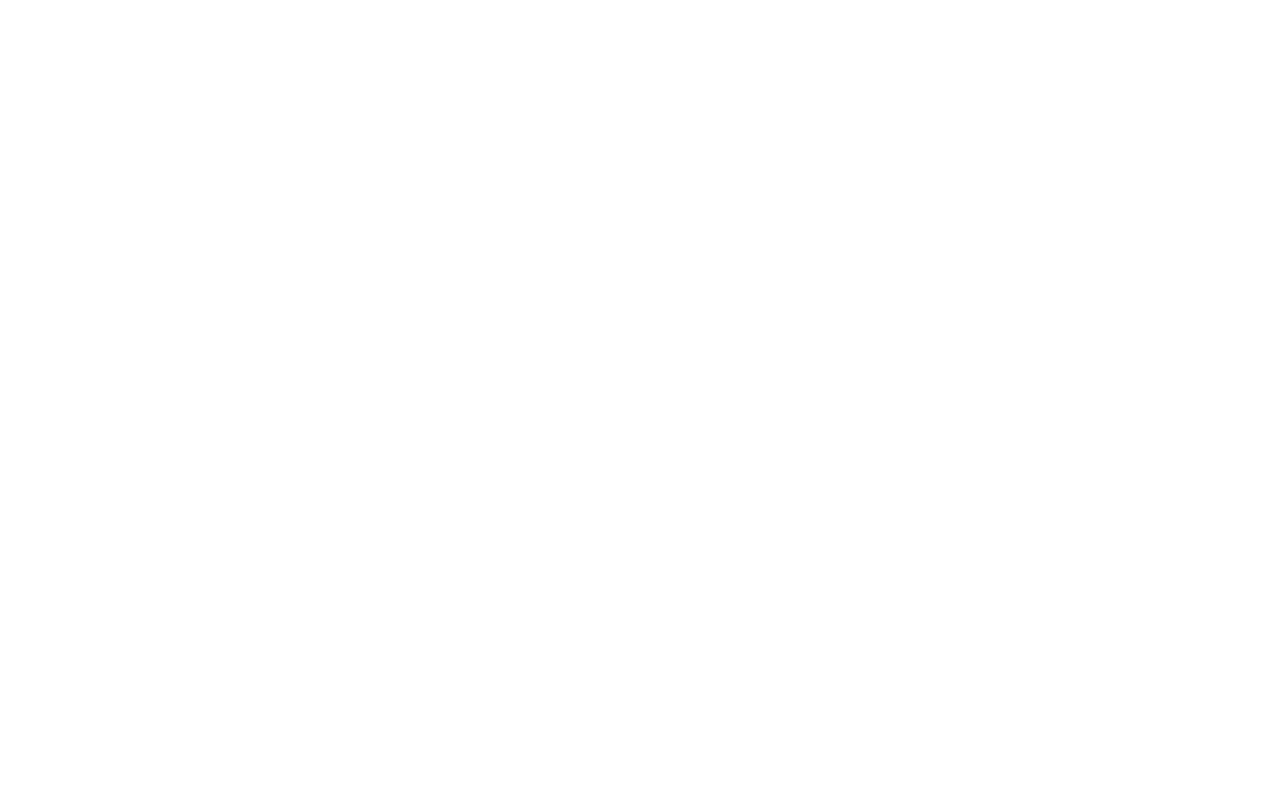
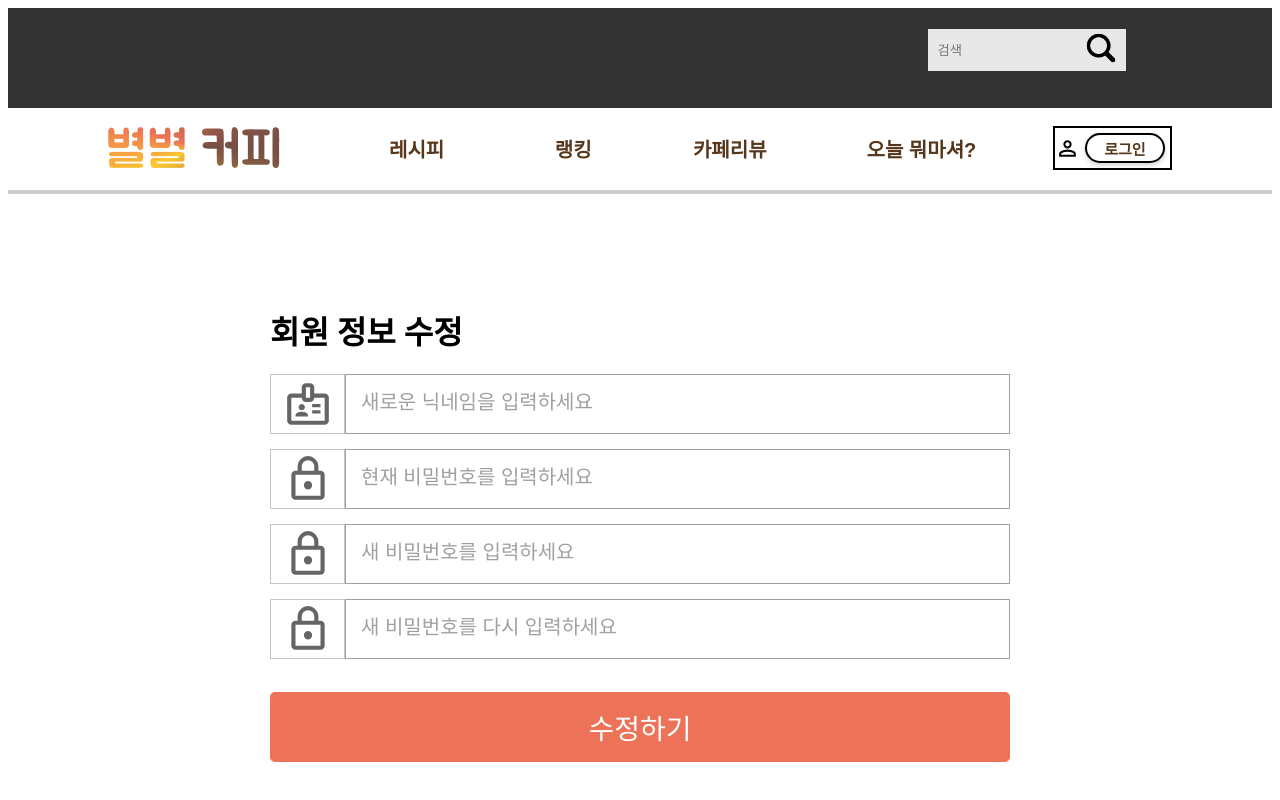
Before and after one commit to Seol-and-children/byeolbyeol-coffee-frontend, a React (Create React App) app: page /users/update in a window 1280 px wide. Before the commit this address had no page. Shown: the top 800 px of the page. Built offline with nearby package versions, Linux system fonts and the light colour scheme.

Commit message:
user revision 1st

```diff
--- a/src/User/Component/UserAction.js
+++ b/src/User/Component/UserAction.js
@@ -5,7 +5,7 @@
   UPDATE_USER,
   LOGOUT_USER,
   SET_USER_DATA,
-} from "./types";
+} from "./Types";
 
 // 로그인 액션
 export function loginUser(dataToSubmit) {
--- a/src/User/pages/LoginPage.js
+++ b/src/User/pages/LoginPage.js
@@ -1,10 +1,10 @@
 import React, { useState } from "react";
 import { Link, useNavigate } from "react-router-dom";
 import { useDispatch } from "react-redux";
-import { loginUser } from "../Component/UserAction";
+import { loginUser } from "../component/UserAction";
 import "../styles/Page.css";
-import KakaoLoginButton from "../Component/KakaoLoginButton";
-import { KAKAO_AUTH_URL } from "../Component/KakaoLoginButton";
+import KakaoLoginButton from "../component/KakaoLoginButton";
+import { KAKAO_AUTH_URL } from "../component/KakaoLoginButton";
 import logo from "../../assets/logo.png";
 
 function LoginPage() {
--- a/src/User/pages/Navbar.js
+++ b/src/User/pages/Navbar.js
@@ -1,12 +1,12 @@
 import React from "react";
 import { Routes, Route, Link, useNavigate } from "react-router-dom";
 import { useSelector, useDispatch } from "react-redux";
-import { logoutUser } from "../Component/UserAction"; // logoutUser 액션 크리에이터 임포트
+import { logoutUser } from "../component/UserAction"; // logoutUser 액션 크리에이터 임포트
 import LoginPage from "./LoginPage";
 import SignupPage from "./SignupPage";
 import UpdatePage from "./UpdatePage";
-import Kakao from "../Component/OAuth2RedirectHandeler";
-import UserNickName from "../Component/UserNickName";
+import Kakao from "../component/OAuth2RedirectHandeler";
+import UserNickName from "../component/UserNickName";
 import logo from "../../assets/logo.png";
 import person from "../../assets/Person.svg";
 import "../styles/Page.css";
--- a/src/User/pages/SignupPage.js
+++ b/src/User/pages/SignupPage.js
@@ -1,6 +1,6 @@
 import React, { useState } from 'react';
 import { useDispatch } from 'react-redux';
-import { SignuprUser } from '../Component/UserAction';
+import { SignuprUser } from '../component/UserAction';
 import '../styles/Page.css';
 import { useNavigate } from 'react-router-dom';
 
--- a/src/User/pages/UpdatePage.js
+++ b/src/User/pages/UpdatePage.js
@@ -1,23 +1,22 @@
-import React, { useState, useEffect } from "react";
-import { useDispatch, useSelector } from "react-redux";
-import { UpdateUser } from "../Component/UserAction";
+import React, { useState, useEffect } from 'react';
+import { useDispatch, useSelector } from 'react-redux';
+import { UpdateUser } from '../component/UserAction';
+import '../styles/Page.css';
 
-import "../styles/Page.css";
 
 function UpdatePage(props) {
     const dispatch = useDispatch();
-  const currentUser = useSelector((state) => state.user.userData);
-  const token = sessionStorage.getItem("token");
+    const currentUser = useSelector(state => state.user.userData);
+    const token = sessionStorage.getItem('token');
 
-  const [userNickName, setUserNickName] = useState(
-    currentUser ? currentUser.userNickName : ""
-  );
-  const [currentPassword, setCurrentPassword] = useState("");
-  const [newPassword, setNewPassword] = useState("");
-  const [confirmNewPassword, setConfirmNewPassword] = useState("");
+    const [userNickName, setUserNickName] = useState(currentUser ? currentUser.userNickName : '');
+    const [currentPassword, setCurrentPassword] = useState('');
+    const [newPassword, setNewPassword] = useState('');
+    const [confirmNewPassword, setConfirmNewPassword] = useState('');
+
 
     useEffect(() => {
-    console.log("세션 스토리지에서 가져온 토큰:", token);
+        console.log('세션 스토리지에서 가져온 토큰:', token);
 
         if (currentUser) {
             setUserNickName(currentUser.userNickName);
@@ -26,85 +25,97 @@
 
     const onUserNickNameHandler = (event) => {
         setUserNickName(event.currentTarget.value);
-  };
+    }
     const onCurrentPasswordHandler = (event) => {
         setCurrentPassword(event.currentTarget.value);
-  };
+    }
     const onNewPasswordHandler = (event) => {
         setNewPassword(event.currentTarget.value);
-  };
+    }
     const onConfirmNewPasswordHandler = (event) => {
         setConfirmNewPassword(event.currentTarget.value);
-  };
+    }
 
     const onSubmitHandler = (event) => {
         event.preventDefault();
-    console.log("업데이트 요청 시 사용되는 토큰:", token);
+        console.log('업데이트 요청 시 사용되는 토큰:', token);
+
 
         if (!currentUser) {
-      alert("사용자 정보가 존재하지 않습니다.");
+            alert('사용자 정보가 존재하지 않습니다.');
             return;
         }
 
         if (newPassword !== confirmNewPassword) {
-      return alert("새 비밀번호와 비밀번호 확인이 같지 않습니다.");
+            return alert('새 비밀번호와 비밀번호 확인이 같지 않습니다.');
         }
 
         let body = {
             userAccount: currentUser.userAccount,
-      userNickName: userNickName,
-      currentPassword: currentPassword,
-      newPassword: newPassword,
+            userNickName : userNickName,
+            currentPassword : currentPassword,
+            newPassword : newPassword,
         };
 
         dispatch(UpdateUser(body, currentUser.userAccount, token))
-      .then((response) => {
+            .then(response => {
                 console.log("Update Response:", response);
                 if (response.success) {
-          alert("정보가 업데이트되었습니다.");
-          props.history.push("/userProfile");
+                    alert('정보가 업데이트되었습니다.');
+                    props.history.push('/userProfile');
                 } else {
-          alert("정보 업데이트에 실패했습니다.");
+                    alert('정보 업데이트에 실패했습니다.');
                 }
             })
-      .catch((error) => {
+            .catch(error => {
                 console.error("Update Error", error);
-        alert("정보 업데이트 중 오류가 발생했습니다");
+                alert('정보 업데이트 중 오류가 발생했습니다');
         });
+
     };
 
+
   return (
-    <form onSubmit={handleSubmit}>
-      <InputField
-        type="text"
-        name="nickname"
-        value={formData.nickname}
-        onChange={handleChange}
-        placeholder="닉네임"
-      />
-      <InputField
-        type="password"
-        name="currentPassword"
-        value={formData.currentPassword}
-        onChange={handleChange}
-        placeholder="현재 비밀번호"
-      />
-      <InputField
-        type="password"
-        name="newPassword"
-        value={formData.newPassword}
-        onChange={handleChange}
-        placeholder="새 비밀번호"
-      />
-      <InputField
-        type="password"
-        name="confirmNewPassword"
-        value={formData.confirmNewPassword}
-        onChange={handleChange}
-        placeholder="새 비밀번호 확인"
-      />
-      <UpdateButton />
+    <div className='body'>
+      <form style={{ display: 'flex', flexDirection: 'column'}}
+          onSubmit={onSubmitHandler}>
+        <div className="header">
+            <h1>회원 정보 수정</h1>
+        </div>
+        <div className="inputDiv">
+            <label className="labelWithImage nickname"></label>
+            <input type='text'
+            value={userNickName}
+            onChange={onUserNickNameHandler}
+            placeholder="새로운 닉네임을 입력하세요" />
+        </div>
+        <div className="inputDiv">
+            <label className="labelWithImage password"></label>
+            <input type='password'
+            value={currentPassword}
+            onChange={onCurrentPasswordHandler}
+            placeholder="현재 비밀번호를 입력하세요" />
+        </div>
+        <div className="inputDiv">
+        <label className="labelWithImage new password"></label>
+            <input type='password'
+            value={newPassword}
+            onChange={onNewPasswordHandler}
+            placeholder="새 비밀번호를 입력하세요" />
+        </div>
+        <div className="inputDiv">
+            <label className="labelWithImage confirm new password"></label>
+            <input type='password'
+            value={confirmNewPassword}
+            onChange={onConfirmNewPasswordHandler}
+            placeholder="새 비밀번호를 다시 입력하세요" />
+        </div>
+        <br />
+        <button className="updateSubmitBtn" formAction=''>
+            수정하기
+        </button>
         </form>
+        </div>
     );
 }
 
--- a/src/User/reducers/UserReducer.js
+++ b/src/User/reducers/UserReducer.js
@@ -5,7 +5,7 @@
   LOGOUT_USER,
   SET_USER,
   SET_USER_DATA,
-} from "../Component/types";
+} from "../component/Types";
 
 export default function UserReducer(state = {}, action) {
   switch (action.type) {
--- a/src/index.js
+++ b/src/index.js
@@ -5,14 +5,13 @@
 import { applyMiddleware, createStore } from "redux";
 import promiseMiddleware from "redux-promise";
 import ReduxThunk from "redux-thunk";
-import Reducer from "./User/reducers/rootReducer";
+import Reducer from "./User/reducers/RootReducer";
 
 const createStoreWithMiddleware = applyMiddleware(
   promiseMiddleware,
   ReduxThunk
 )(createStore);
 
-// 'root' DOM 요소를 찾아서 createRoot로 새로운 루트 생성
 const root = createRoot(document.getElementById("root"));
 
 root.render(
```
Lines whose indentation alone changed are shown as unchanged.
